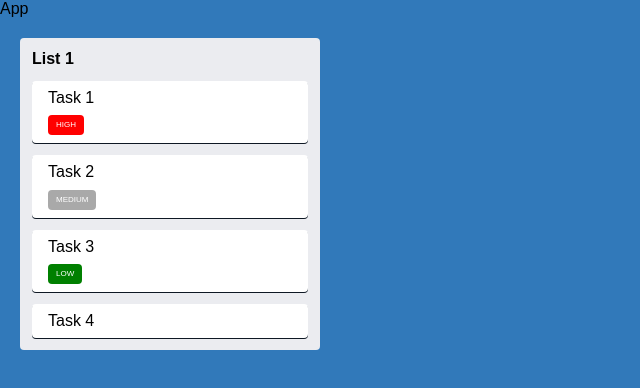
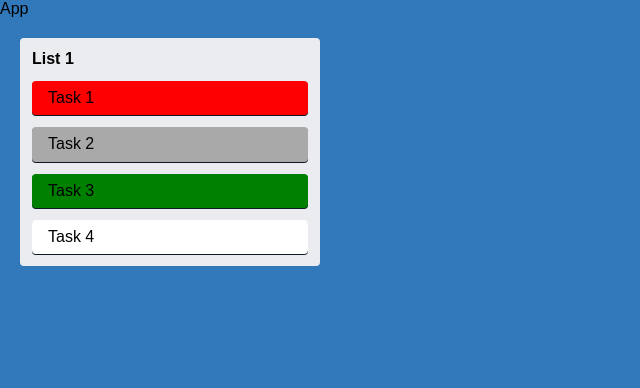
Before and after one commit to lindellcarternyc/remember-io, a React (Create React App) app: page / in a window 1280 px wide. Shown: the top 388 px of the page, without its empty margins (0-640 px from the left). Built offline with nearby package versions, Linux system fonts and the light colour scheme.

Commit message:
adds task data to task component

```diff
--- a/src/task-list/task.tsx
+++ b/src/task-list/task.tsx
@@ -1,10 +1,24 @@
 import styled from 'styled-components'
 
 import { ITask } from './interfaces'
-import TaskPriority from './task-priority'
 
-const TaskWrapper = styled.div`
-  background-color: white;
+interface TaskProps {
+  task: ITask
+}
+
+const TaskWrapper = styled.div<Pick<TaskProps['task'], 'priority'>>`
+  background-color: ${({ priority }) => {
+    switch (priority) {
+      case 'HIGH':
+        return 'red'
+      case 'MEDIUM':
+        return 'darkgray'
+      case 'LOW':
+        return 'green'
+      default:
+        return 'white'
+    }
+  }};
   box-shadow: #0e1824 0px 1px 0px 0px;
   padding: 0.5rem 1rem;
   border-radius: 4px;
@@ -14,17 +28,10 @@ const TaskWrapper = styled.div`
   gap: 0.5rem;
 `
 
-interface TaskProps {
-  task: ITask
-}
-
 const Task = ({ task }: TaskProps): JSX.Element => {
   return (
-    <TaskWrapper>
+    <TaskWrapper priority={task.priority}>
       {task.text}
-      {task.priority && (
-        <TaskPriority priority={task.priority} />
-      )}
     </TaskWrapper>
   )
 }
```
